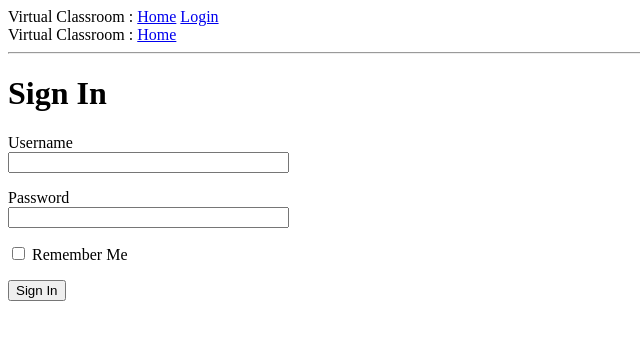
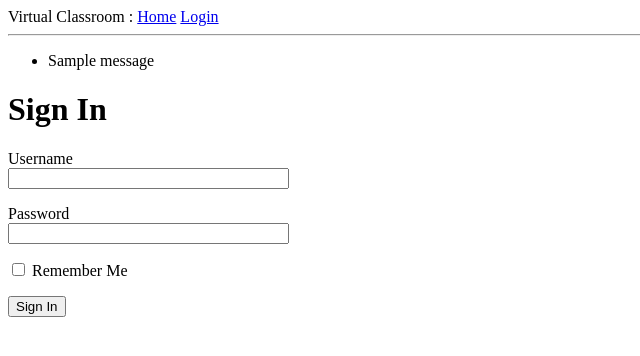
Before and after one commit to niharikagali/VirtualClassroom-DBMS, a Flask app: page /login in a window 1280 px wide. Shown: the top 356 px of the page, without its empty margins (0-640 px from the left). Run offline with Flask 2, Linux system fonts and the light colour scheme; one stand-in notice (Sample message) is shown.

Commit message:
Login Form updated

```diff
--- a/app/forms.py
+++ b/app/forms.py
@@ -1,8 +1,8 @@
-from flask_wtf import Form
+from flask_wtf import FlaskForm
 from wtforms import StringField, PasswordField, BooleanField, SubmitField
 from wtforms.validators import DataRequired
 
-class LoginForm(Form):
+class LoginForm(FlaskForm):
 	username = StringField('Username',validators = [DataRequired()])
 	password = PasswordField('Password', validators = [DataRequired()])
 	remember_me = BooleanField('Remember Me')
--- a/app/routes.py
+++ b/app/routes.py
@@ -1,6 +1,7 @@
-from flask import render_template
+from flask import render_template,flash,redirect, url_for
 from app import app
 from app.forms import LoginForm
+
 @app.route('/')
 @app.route('/index')
 def index():
@@ -17,7 +18,10 @@ def index():
     ]
     return render_template('index.html',title='Home',user=user,notifs = notifs)
 
-@app.route('/login')
+@app.route('/login',methods=['GET','POST'])
 def login():
 	form = LoginForm()
+	if form.validate_on_submit():
+		flash('Login requested for user {}, remember_me = {}'.format(form.username.data,form.remember_me.data))
+		return redirect(url_for('index'))
 	return render_template('login.html',title='Sign In',form = form)
--- a/app/templates/base.html
+++ b/app/templates/base.html
@@ -8,11 +8,19 @@
 </head>
 <body>
 	<div>Virtual Classroom :
-		 <a href="/index">Home</a>
-		 <a href="/login">Login</a>
+		 <a href="{{url_for('index')}}">Home</a>
+		 <a href="{{url_for('login')}}">Login</a>
 	</div>
-	<div>Virtual Classroom : <a href="/index">Home</a></div>
 	<hr>
+	{% with messages = get_flashed_messages() %}
+	{% if messages %}
+	<ul>
+		{% for message in messages %}
+		<li>{{ message }}</li>
+		{% endfor %}
+	</ul>
+	{% endif %}
+	{% endwith %}
 	{% block content %}{% endblock %}
 </body>
 </html>
--- a/app/templates/login.html
+++ b/app/templates/login.html
@@ -6,11 +6,17 @@
 		{{form.hidden_tag() }}
 		<p>
 			{{form.username.label}}<br>
-			{{form.username(size=32)}}
+			{{form.username(size=32)}}<br>
+			{% for error in form.username.errors %}
+			<span style="color: red;">[{{error}}]</span>
+			{% endfor %}
 		</p>
 		<p>
 			{{form.password.label}}<br>
-			{{form.password(size=32)}}
+			{{form.password(size=32)}}<br>
+			{% for error in form.password.errors %}
+			<span style="color: red;">[{{error}}]</span>
+			{% endfor %}
 		</p>
 		<p>{{form.remember_me()}} {{ form.remember_me.label }}</p>
 		<p>{{ form.submit() }}</p>
```
Also changed, not shown: 2 other files.
